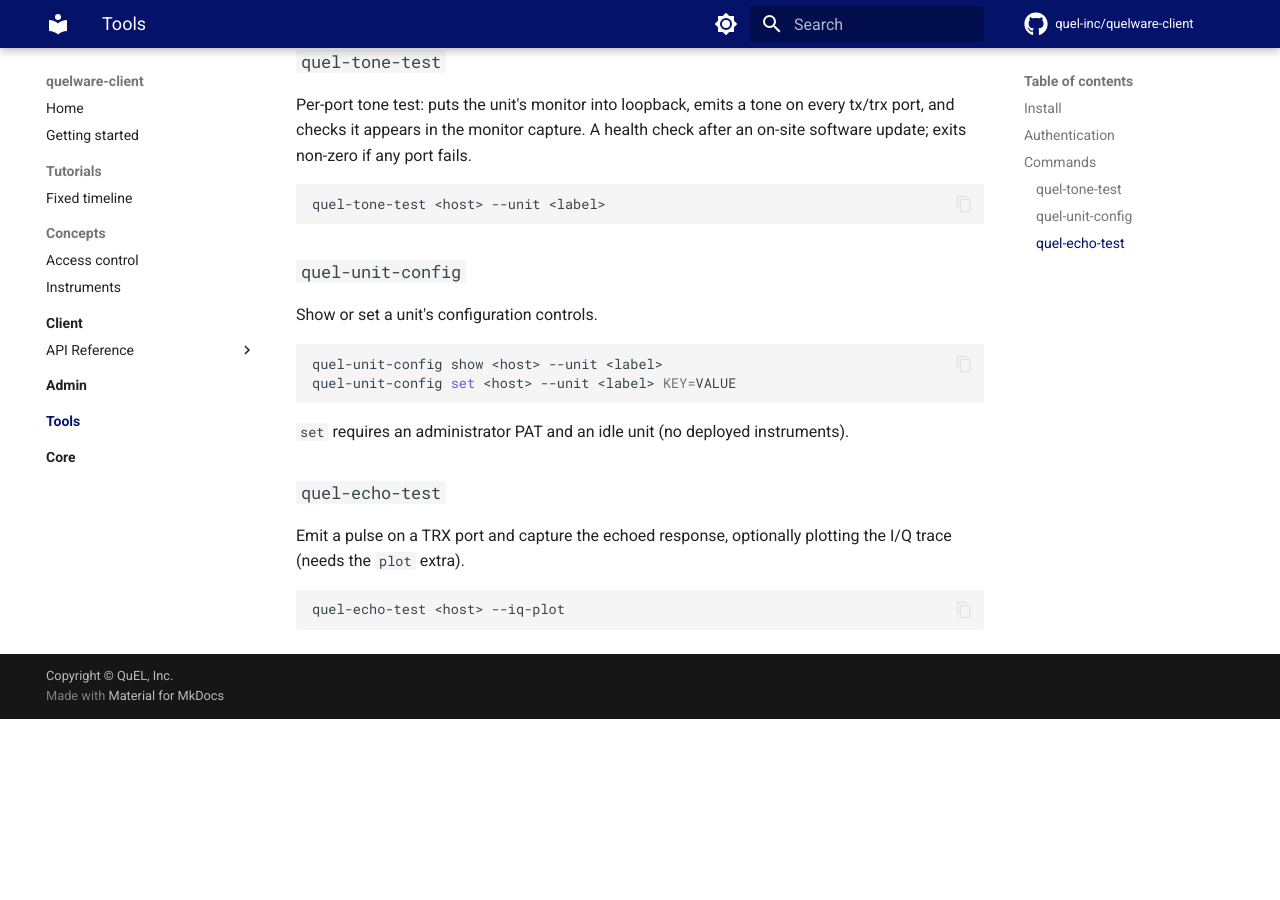
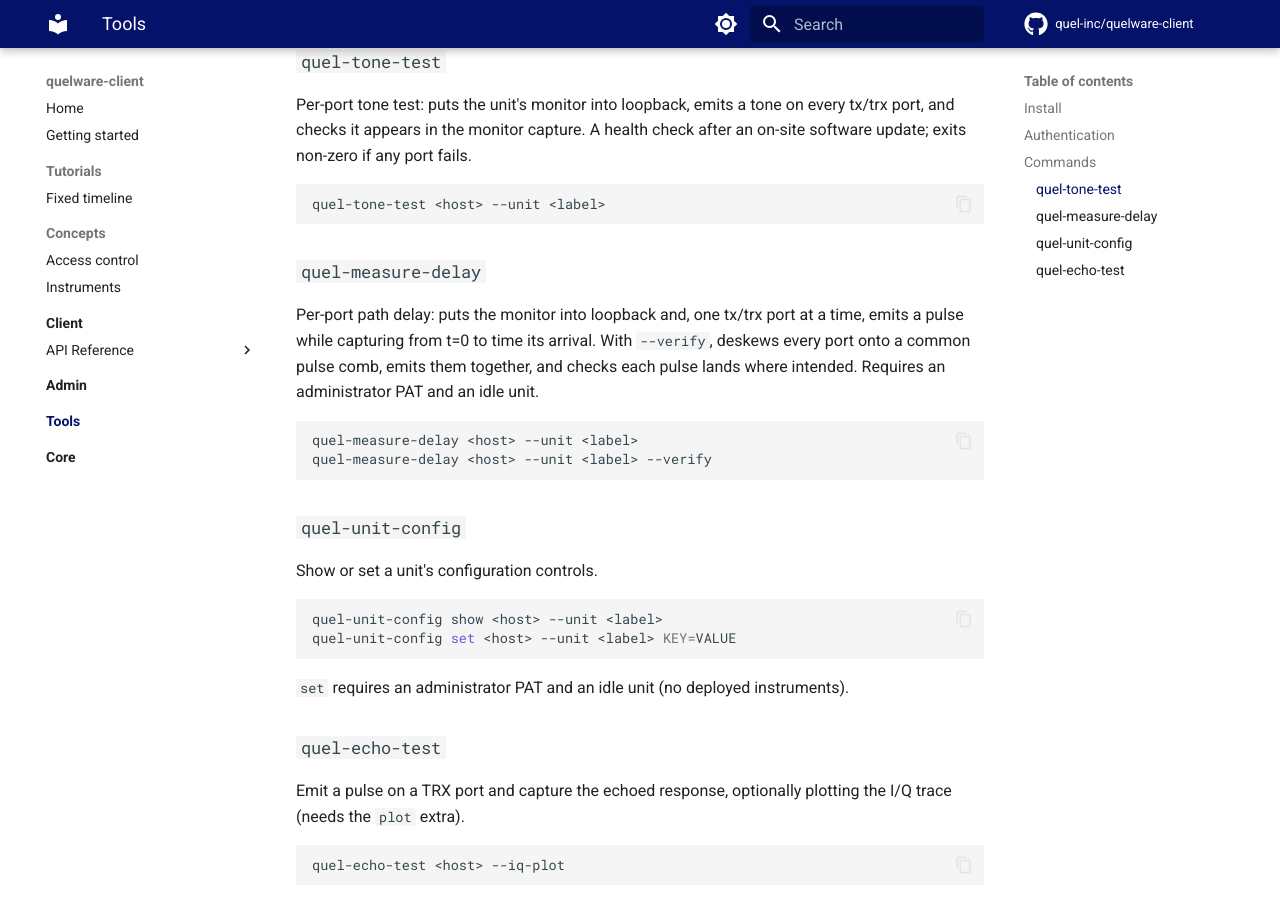
Before and after one commit to quel-inc/quelware-client, an MkDocs documentation site: the page built from docs/tools/index.md, in a window 1280 px wide and 900 px high, scrolled down 594 px. Built offline with MkDocs 1.6.1 and Material for MkDocs 9.7.7, drawn with Linux system fonts in a browser that asks for light colours; comment, search, counter and statistics services are not loaded; before the commit the page ends 1313 px from its top, so only the background shows below that.

Commit message:
tools: release 0.1.2, changelog, docs

````diff
--- a/docs/tools/index.md
+++ b/docs/tools/index.md
@@ -30,6 +30,19 @@ an on-site software update; exits non-zero if any port fails.
 quel-tone-test <host> --unit <label>
 ```
 
+### `quel-measure-delay`
+
+Per-port path delay: puts the monitor into loopback and, one tx/trx port at a
+time, emits a pulse while capturing from t=0 to time its arrival. With
+`--verify`, deskews every port onto a common pulse comb, emits them together, and
+checks each pulse lands where intended. Requires an administrator PAT and an idle
+unit.
+
+```sh
+quel-measure-delay <host> --unit <label>
+quel-measure-delay <host> --unit <label> --verify
+```
+
 ### `quel-unit-config`
 
 Show or set a unit's configuration controls.
````
Also changed, not shown: docs/index.md (+1 -1 lines), quelware-tools/CHANGELOG.md (+6 -0 lines), 2 other files.
